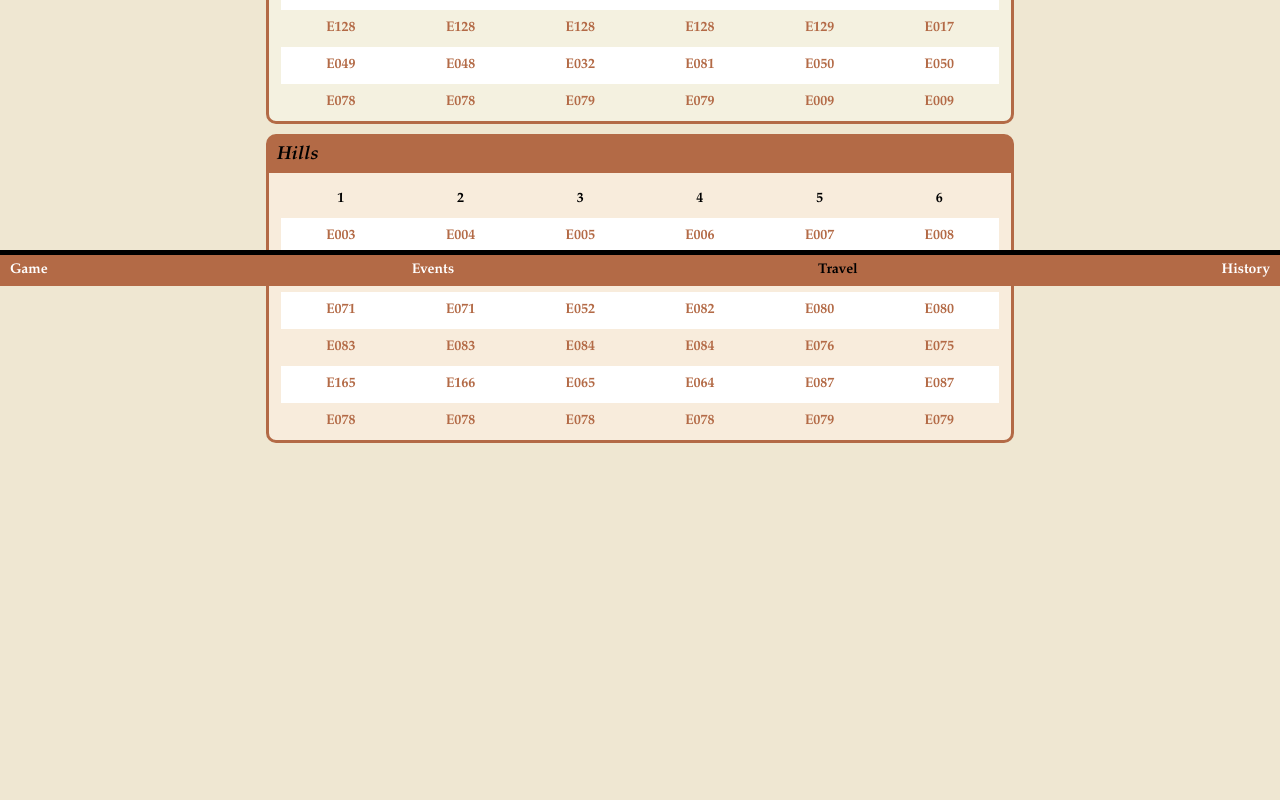
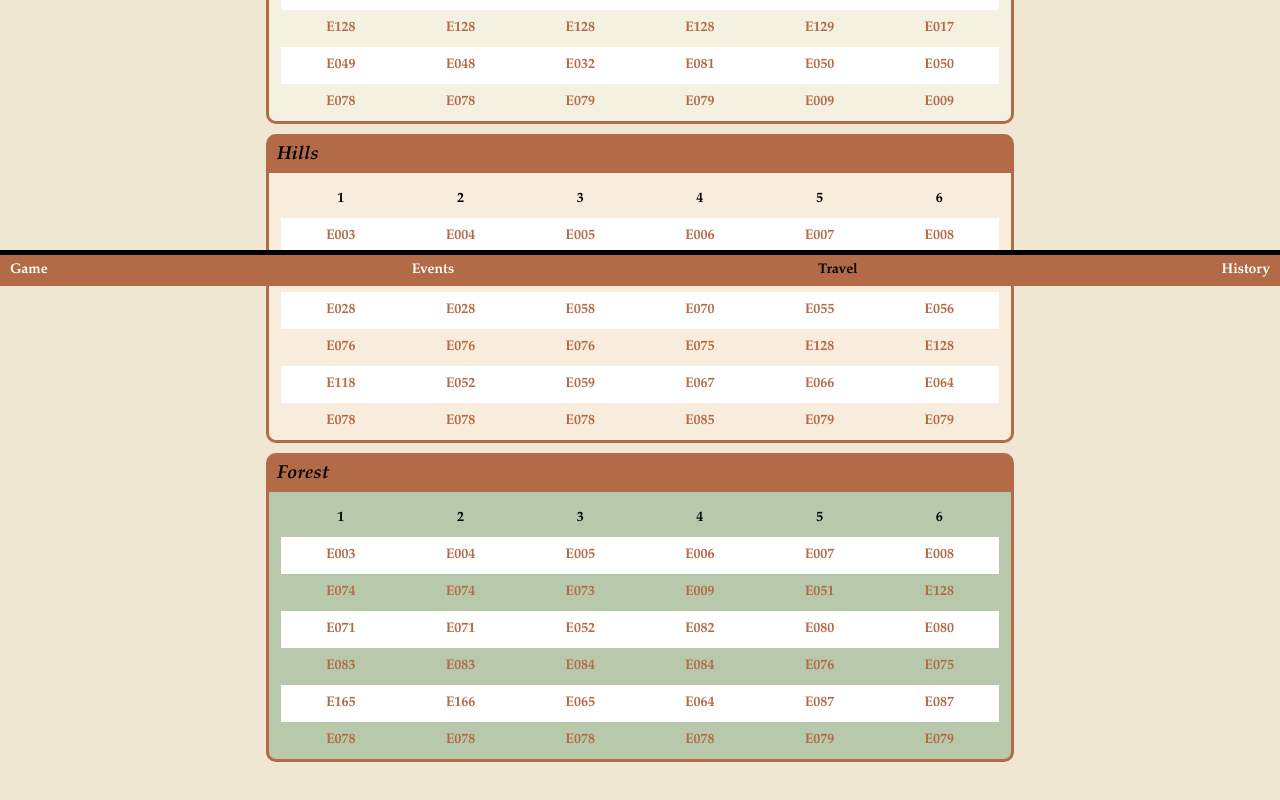
Before and after one commit to BroBuddy/Barbarian-Prince, a React (Vite) app: page /travel in a window 1280 px wide. Shown: the part 514-1314 px from the top of the page. Before the commit the page ends 1012 px from the top, so only its background shows below. Built offline with nearby package versions, Linux system fonts and the light colour scheme.

Commit message:
added more travel tables

```diff
--- a/src/components/Card.tsx
+++ b/src/components/Card.tsx
@@ -10,7 +10,7 @@ type CardProps = {
 
 const Card: React.FC<CardProps> = ({ title, tag, color, children }) => {
   const divStyle = {
-    backgroundColor: color || "#b36a46",
+    backgroundColor: color || "#efe7d2",
   };
 
   return (
--- a/src/features/travel/data/travelData.ts
+++ b/src/features/travel/data/travelData.ts
@@ -33,6 +33,19 @@ export const travelData: Travel[] = [
     color: "#f8ecdc",
     matrix: [
       ["E003", "E004", "E005", "E006", "E007", "E008"],
+      ["E098", "E102", "E023", "E051", "E068", "E022"],
+      ["E028", "E028", "E058", "E070", "E055", "E056"],
+      ["E076", "E076", "E076", "E075", "E128", "E128"],
+      ["E118", "E052", "E059", "E067", "E066", "E064"],
+      ["E078", "E078", "E078", "E085", "E079", "E079"],
+    ],
+  },
+  {
+    id: 3,
+    terrain: "Forest",
+    color: "#b8c8aa",
+    matrix: [
+      ["E003", "E004", "E005", "E006", "E007", "E008"],
       ["E074", "E074", "E073", "E009", "E051", "E128"],
       ["E071", "E071", "E052", "E082", "E080", "E080"],
       ["E083", "E083", "E084", "E084", "E076", "E075"],
--- a/src/features/travel/pages/TravelOverview.tsx
+++ b/src/features/travel/pages/TravelOverview.tsx
@@ -28,7 +28,7 @@ function TravelOverview() {
                   <tr key={rowIndex}>
                     {row.map((cell, cellIndex) => (
                       <td key={cellIndex} className="p-2 text-center">
-                        <a href={`/event/${cell.toUpperCase()}`} className="">
+                        <a href={`/event/${cell.toLowerCase()}`} className="">
                           {cell}
                         </a>
                       </td>
--- a/src/features/travel/types/TravelType.tsx
+++ b/src/features/travel/types/TravelType.tsx
@@ -5,4 +5,4 @@ export type Travel = {
   matrix: string[][];
 };
 
-export type TravelTerrain = "Countryside" | "Farmland" | "Hills";
+export type TravelTerrain = "Countryside" | "Farmland" | "Hills" | "Forest";
```
Also changed, not shown: 2 other files (tests, documents, lock files or other folders).
